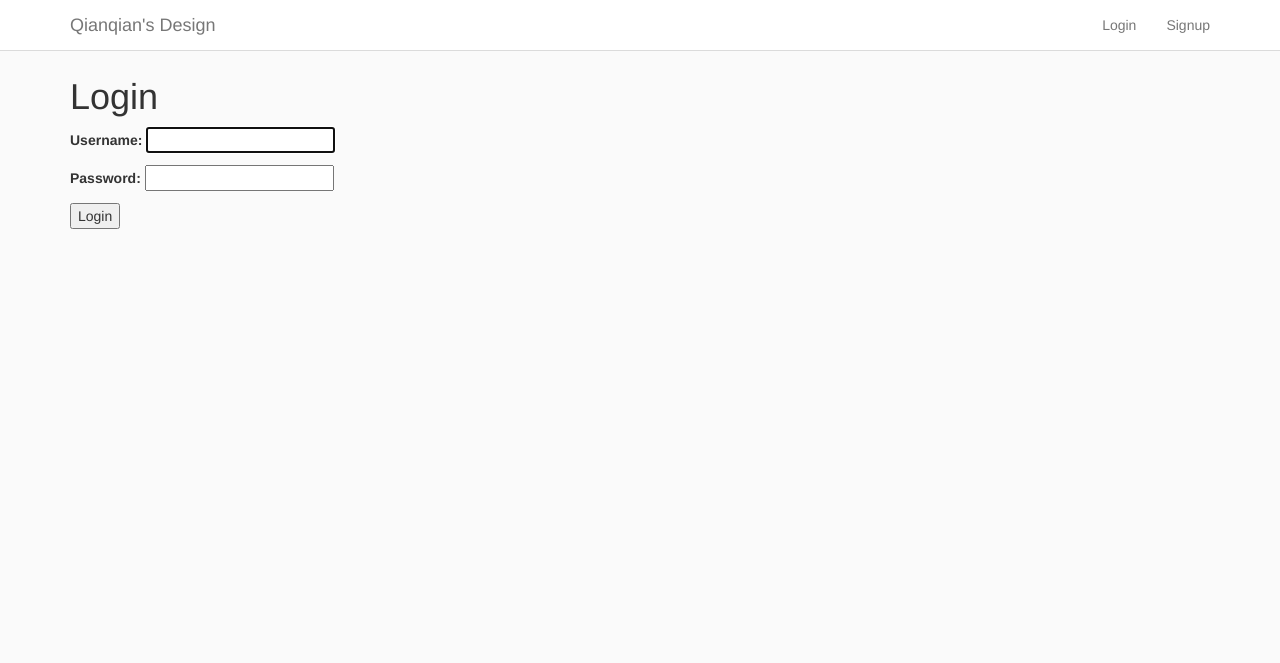
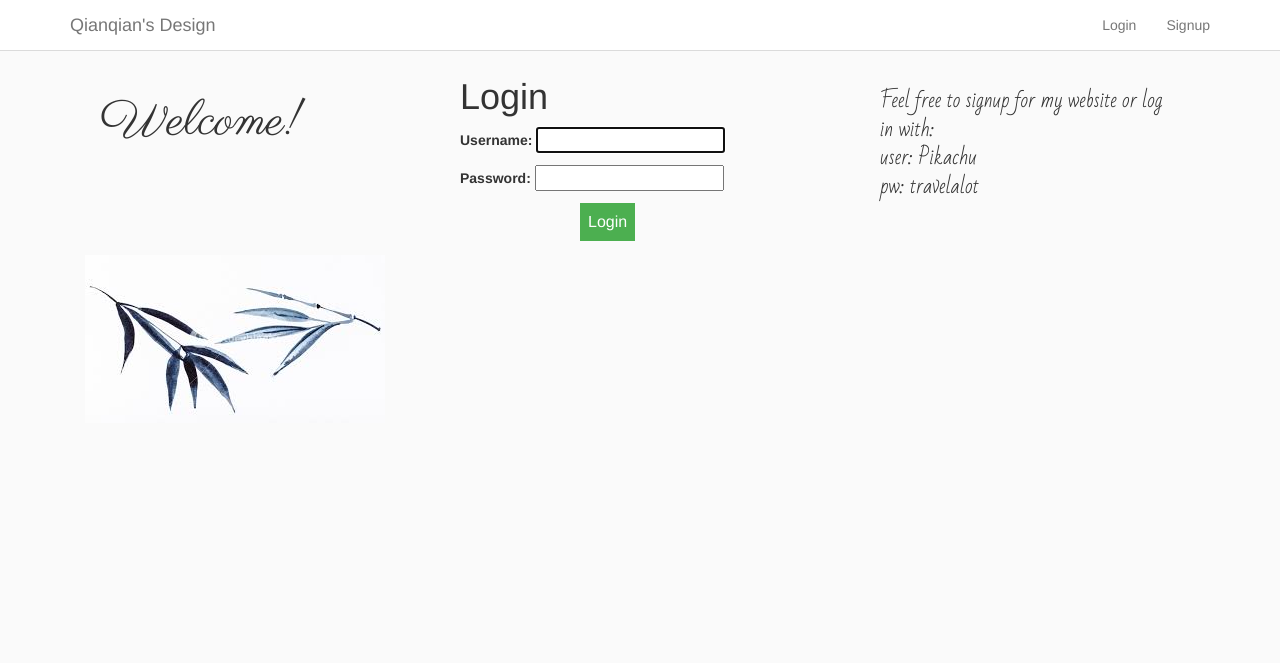
Before and after one commit to QianqianShan/Django_Full_Stack_Web_Development, a Django app: page /auth/login/ in a window 1280 px wide. Shown: the top 663 px of the page. Run offline with Django 3.2, Linux system fonts and the light colour scheme; some libraries are stand-ins or nearby versions.

Commit message:
prettify login page

```diff
--- a/templates/registration/login.html
+++ b/templates/registration/login.html
@@ -1,9 +1,57 @@
+
 {% extends 'base.html' %}
+
+{% load static %}
 {% block content %}
-<h1>Login</h1>
-<form class="" action="" method="post">
-  {% csrf_token %}
-  {{ form.as_p }}
-  <button type="submit" name="login">Login</button>
-</form>
+<!DOCTYPE html>
+<link rel="stylesheet" href="https://fonts.googleapis.com/css?family=Allura|Bad+Script|Parisienne&display=swap" rel="stylesheet">
+
+<div class="row">
+  <div class="col-xs-4">
+    <p style="font-family:Parisienne, cursive;font-size:50px;padding:30px">
+      Welcome!
+    </p>
+  </div>
+  <div class="col-xs-4">
+    <h1>Login</h1>
+    <form class="" action="" method="post">
+      {% csrf_token %}
+      {{ form.as_p }}
+
+        <button style = "background-color: #4CAF50;
+      border: none;
+      color: white;
+      padding: 8px 8px;
+      margin:0px 120px auto;
+      text-align:center;
+      text-decoration: none;
+      display: inline-block;
+      font-size: 16px;" type="submit" name="login">Login</button>
+
+    </form>
+
+    </div>
+    <div class="col-xs-4">
+      <p style="font-family:Bad Script, cursive;font-size:20px;padding:30px">
+        Feel free to signup for my website or log in with:<br>
+        user: Pikachu <br>
+        pw: travelalot
+      </p>
+    </div>
+  </div>
+    <div class="container">
+      <div class="row">
+        <div class="col-xs-8">
+          <img sytle="width:90%;"
+          src="http://{{ request.META.HTTP_HOST }}/static/images/bamboo.jpeg"
+          alt="bird">
+        </div>
+
+      </div>
+    </div>
+
+
+
+
+
 {% endblock content %}
```
Also changed, not shown: static/images/bamboo.jpeg (added), static/images/lotus.jpg (added).
